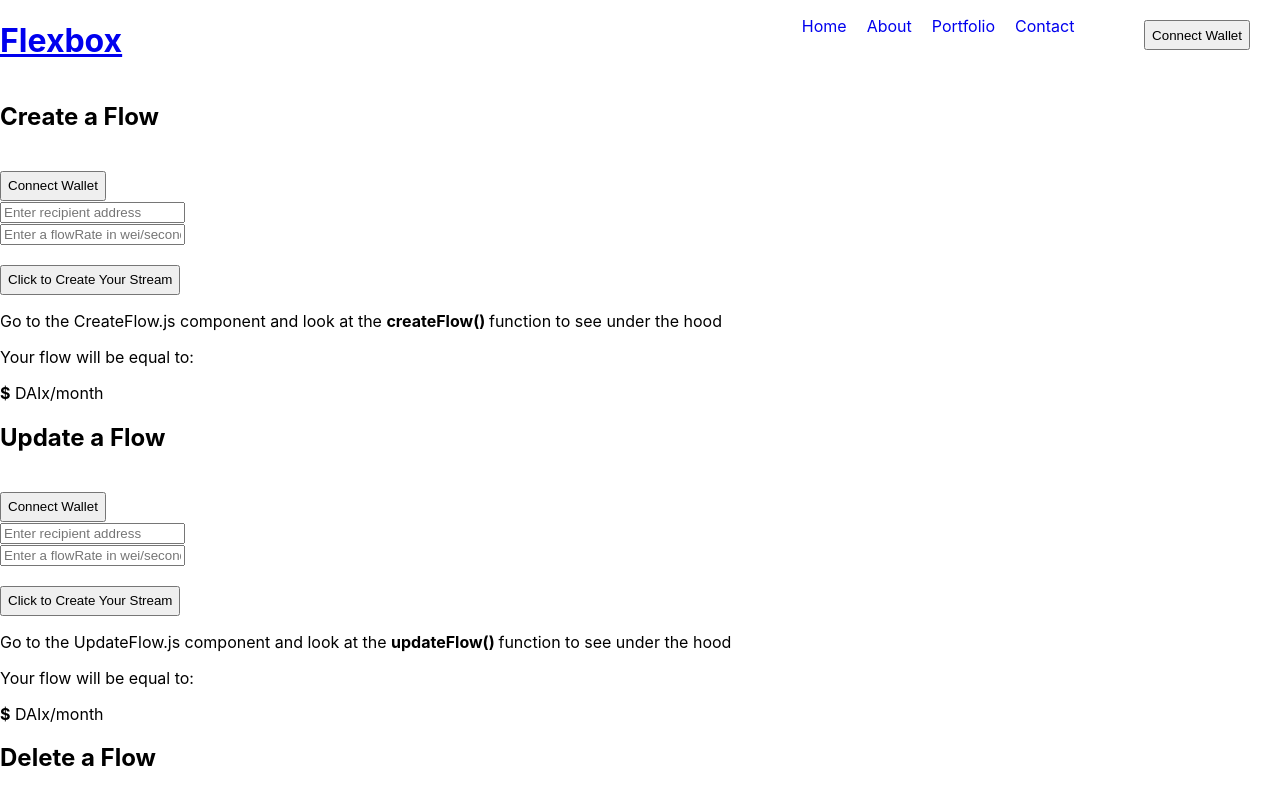
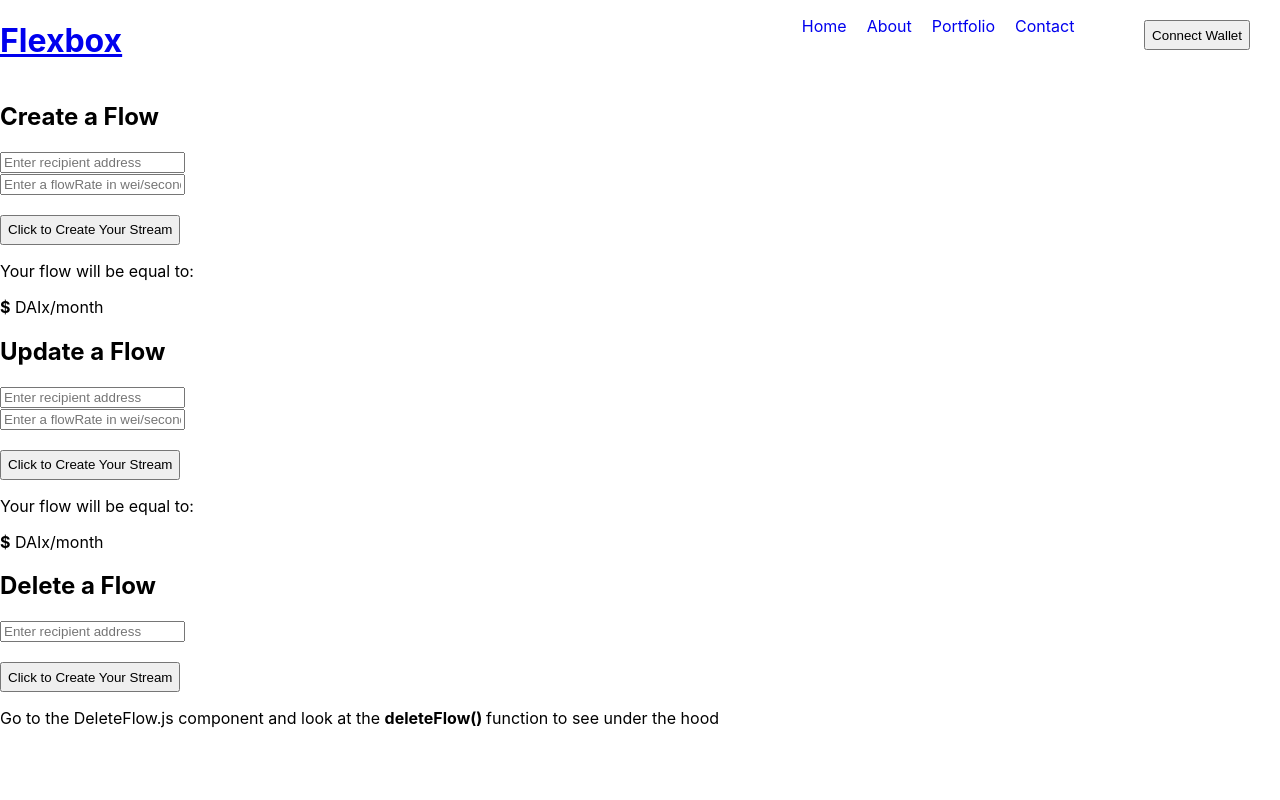
Before and after one commit to sumithprabhu/SuperPush_Dapp, a React (Create React App) app: page / in a window 1280 px wide. Shown: the top 800 px of the page. Built offline with nearby package versions, Linux system fonts and the light colour scheme.

Commit message:
Code Updated

```diff
--- a/src/App.js
+++ b/src/App.js
@@ -1,8 +1,61 @@
 import logo from "./logo.svg";
+import React, { useState, useEffect } from "react";
 import "./App.css";
 import { DeleteStream, CreateStream, UpdateStream } from "./Components/index";
 function App() {
+  let account;
+  const [currentAccount, setCurrentAccount] = useState("");
+  const connectWallet = async () => {
+    try {
+      const { ethereum } = window;
+
+      if (!ethereum) {
+        alert("Get MetaMask!");
+        return;
+      }
+      const accounts = await ethereum.request({
+        method: "eth_requestAccounts"
+      });
+      console.log("Connected", accounts[0]);
+      setCurrentAccount(accounts[0]);
+      account = currentAccount;
+      // Setup listener! This is for the case where a user comes to our site
+      // and connected their wallet for the first time.
+      // setupEventListener()
+    } catch (error) {
+      console.log(error);
+    }
+  };
+
+  const checkIfWalletIsConnected = async () => {
+    console.log("runs");
+    const { ethereum } = window;
+
+    if (!ethereum) {
+      console.log("Make sure you have metamask!");
+      return;
+    } else {
+      console.log("We have the ethereum object", ethereum);
+    }
+
+    const accounts = await window.ethereum.request({ method: "eth_accounts" });
+    const chain = await window.ethereum.request({ method: "eth_chainId" });
+    let chainId = chain;
+    console.log("chain ID:", chain);
+    console.log("global Chain Id:", chainId);
+    if (accounts.length !== 0) {
+      account = accounts[0];
+      console.log("Found an authorized account:", account);
+      setCurrentAccount(account);
+      // Setup listener! This is for the case where a user comes to our site
+      // and ALREADY had their wallet connected + authorized.
+      // setupEventListener()
+    } else {
+      console.log("No authorized account found");
+    }
+  };
   return (
+
     <div className="App">
       <header class="header">
         <h1 class="logo">
@@ -22,11 +75,21 @@ function App() {
             <a href="#">Contact</a>
           </li>
         </ul>
-        <button className="button">Connect Wallet</button>
+        {currentAccount === "" ? (
+        <button id="connectWallet" className="button" onClick={connectWallet}>
+          Connect Wallet
+        </button>
+      ) : (
+        <button className="button">
+          {`${currentAccount.substring(0, 4)}...${currentAccount.substring(
+            38
+          )}`}
+        </button>
+      )}
       </header>
-      <CreateStream />
-      <UpdateStream />
-      <DeleteStream />
+      <CreateStream checkIfWalletIsConnected={checkIfWalletIsConnected} currentAccount={currentAccount}/>
+      <UpdateStream checkIfWalletIsConnected={checkIfWalletIsConnected} currentAccount={currentAccount}/>
+      <DeleteStream checkIfWalletIsConnected={checkIfWalletIsConnected} currentAccount={currentAccount}/>
     </div>
   );
 }
--- a/src/Components/CreateStream/CreateStream.jsx
+++ b/src/Components/CreateStream/CreateStream.jsx
@@ -10,8 +10,6 @@ import {
 } from "react-bootstrap";
 //import "./createFlow.css";
 import { ethers } from "ethers";
-
-let account;
 
 //where the Superfluid logic takes place
 async function createNewFlow(recipient, flowRate) {
@@ -60,62 +58,11 @@ async function createNewFlow(recipient, flowRate) {
   }
 }
 
-const CreateStream = () => {
+const CreateStream = ({checkIfWalletIsConnected,currentAccount}) => {
   const [recipient, setRecipient] = useState("");
   const [isButtonLoading, setIsButtonLoading] = useState(false);
   const [flowRate, setFlowRate] = useState("");
   const [flowRateDisplay, setFlowRateDisplay] = useState("");
-  const [currentAccount, setCurrentAccount] = useState("");
-
-  const connectWallet = async () => {
-    try {
-      const { ethereum } = window;
-
-      if (!ethereum) {
-        alert("Get MetaMask!");
-        return;
-      }
-      const accounts = await ethereum.request({
-        method: "eth_requestAccounts"
-      });
-      console.log("Connected", accounts[0]);
-      setCurrentAccount(accounts[0]);
-      account = currentAccount;
-      // Setup listener! This is for the case where a user comes to our site
-      // and connected their wallet for the first time.
-      // setupEventListener()
-    } catch (error) {
-      console.log(error);
-    }
-  };
-
-  const checkIfWalletIsConnected = async () => {
-    console.log("runs");
-    const { ethereum } = window;
-
-    if (!ethereum) {
-      console.log("Make sure you have metamask!");
-      return;
-    } else {
-      console.log("We have the ethereum object", ethereum);
-    }
-
-    const accounts = await window.ethereum.request({ method: "eth_accounts" });
-    const chain = await window.ethereum.request({ method: "eth_chainId" });
-    let chainId = chain;
-    console.log("chain ID:", chain);
-    console.log("global Chain Id:", chainId);
-    if (accounts.length !== 0) {
-      account = accounts[0];
-      console.log("Found an authorized account:", account);
-      setCurrentAccount(account);
-      // Setup listener! This is for the case where a user comes to our site
-      // and ALREADY had their wallet connected + authorized.
-      // setupEventListener()
-    } else {
-      console.log("No authorized account found");
-    }
-  };
 
   useEffect(() => {
     checkIfWalletIsConnected();
@@ -157,17 +104,7 @@ const CreateStream = () => {
   return (
     <div>
       <h2>Create a Flow</h2>
-      {currentAccount === "" ? (
-        <button id="connectWallet" className="button" onClick={connectWallet}>
-          Connect Wallet
-        </button>
-      ) : (
-        <Card className="connectedWallet">
-          {`${currentAccount.substring(0, 4)}...${currentAccount.substring(
-            38
-          )}`}
-        </Card>
-      )}
+
       <Form>
         <FormGroup className="mb-3">
           <FormControl
@@ -199,10 +136,7 @@ const CreateStream = () => {
       </Form>
 
       <div className="description">
-        <p>
-          Go to the CreateFlow.js component and look at the <b>createFlow() </b>
-          function to see under the hood
-        </p>
+
         <div className="calculation">
           <p>Your flow will be equal to:</p>
           <p>
--- a/src/Components/DeleteStream/DeleteStream.jsx
+++ b/src/Components/DeleteStream/DeleteStream.jsx
@@ -11,7 +11,7 @@ import {
 //import "./updateFlow.css";
 import { ethers } from "ethers";
 
-let account;
+
 
 //where the Superfluid logic takes place
 async function deleteExistingFlow(recipient) {
@@ -59,60 +59,11 @@ async function deleteExistingFlow(recipient) {
   }
 }
 
-const DeleteStream = () => {
+const DeleteStream = ({checkIfWalletIsConnected,currentAccount}) => {
   const [recipient, setRecipient] = useState("");
   const [isButtonLoading, setIsButtonLoading] = useState(false);
-  const [currentAccount, setCurrentAccount] = useState("");
 
-  const connectWallet = async () => {
-    try {
-      const { ethereum } = window;
 
-      if (!ethereum) {
-        alert("Get MetaMask!");
-        return;
-      }
-      const accounts = await ethereum.request({
-        method: "eth_requestAccounts"
-      });
-      console.log("Connected", accounts[0]);
-      setCurrentAccount(accounts[0]);
-      account = currentAccount;
-      // Setup listener! This is for the case where a user comes to our site
-      // and connected their wallet for the first time.
-      // setupEventListener()
-    } catch (error) {
-      console.log(error);
-    }
-  };
-
-  const checkIfWalletIsConnected = async () => {
-    console.log("runs");
-    const { ethereum } = window;
-
-    if (!ethereum) {
-      console.log("Make sure you have metamask!");
-      return;
-    } else {
-      console.log("We have the ethereum object", ethereum);
-    }
-
-    const accounts = await window.ethereum.request({ method: "eth_accounts" });
-    const chain = await window.ethereum.request({ method: "eth_chainId" });
-    let chainId = chain;
-    console.log("chain ID:", chain);
-    console.log("global Chain Id:", chainId);
-    if (accounts.length !== 0) {
-      account = accounts[0];
-      console.log("Found an authorized account:", account);
-      setCurrentAccount(account);
-      // Setup listener! This is for the case where a user comes to our site
-      // and ALREADY had their wallet connected + authorized.
-      // setupEventListener()
-    } else {
-      console.log("No authorized account found");
-    }
-  };
 
   useEffect(() => {
     checkIfWalletIsConnected();
@@ -148,17 +99,7 @@ const DeleteStream = () => {
   return (
     <div>
       <h2>Delete a Flow</h2>
-      {currentAccount === "" ? (
-        <button id="connectWallet" className="button" onClick={connectWallet}>
-          Connect Wallet
-        </button>
-      ) : (
-        <Card className="connectedWallet">
-          {`${currentAccount.substring(0, 4)}...${currentAccount.substring(
-            38
-          )}`}
-        </Card>
-      )}
+
       <Form>
         <FormGroup className="mb-3">
           <FormControl
--- a/src/Components/UpdateStream/UpdateStream.jsx
+++ b/src/Components/UpdateStream/UpdateStream.jsx
@@ -11,7 +11,7 @@ import {
 //import "./updateFlow.css";
 import { ethers } from "ethers";
 
-let account;
+
 
 //where the Superfluid logic takes place
 async function updateExistingFlow(recipient, flowRate) {
@@ -60,62 +60,12 @@ async function updateExistingFlow(recipient, flowRate) {
   }
 }
 
-const UpdateStream = () => {
+const UpdateStream = ({checkIfWalletIsConnected,currentAccount}) => {
   const [recipient, setRecipient] = useState("");
   const [isButtonLoading, setIsButtonLoading] = useState(false);
   const [flowRate, setFlowRate] = useState("");
   const [flowRateDisplay, setFlowRateDisplay] = useState("");
-  const [currentAccount, setCurrentAccount] = useState("");
 
-  const connectWallet = async () => {
-    try {
-      const { ethereum } = window;
-
-      if (!ethereum) {
-        alert("Get MetaMask!");
-        return;
-      }
-      const accounts = await ethereum.request({
-        method: "eth_requestAccounts"
-      });
-      console.log("Connected", accounts[0]);
-      setCurrentAccount(accounts[0]);
-      account = currentAccount;
-      // Setup listener! This is for the case where a user comes to our site
-      // and connected their wallet for the first time.
-      // setupEventListener()
-    } catch (error) {
-      console.log(error);
-    }
-  };
-
-  const checkIfWalletIsConnected = async () => {
-    console.log("runs");
-    const { ethereum } = window;
-
-    if (!ethereum) {
-      console.log("Make sure you have metamask!");
-      return;
-    } else {
-      console.log("We have the ethereum object", ethereum);
-    }
-
-    const accounts = await window.ethereum.request({ method: "eth_accounts" });
-    const chain = await window.ethereum.request({ method: "eth_chainId" });
-    let chainId = chain;
-    console.log("chain ID:", chain);
-    console.log("global Chain Id:", chainId);
-    if (accounts.length !== 0) {
-      account = accounts[0];
-      console.log("Found an authorized account:", account);
-      setCurrentAccount(account);
-      // Setup listener! This is for the case where a user comes to our site
-      // and ALREADY had their wallet connected + authorized.
-      // setupEventListener()
-    } else {
-      console.log("No authorized account found");
-    }
-  };
 
   useEffect(() => {
     checkIfWalletIsConnected();
@@ -157,17 +107,7 @@ const UpdateStream = () => {
   return (
     <div>
       <h2>Update a Flow</h2>
-      {currentAccount === "" ? (
-        <button id="connectWallet" className="button" onClick={connectWallet}>
-          Connect Wallet
-        </button>
-      ) : (
-        <Card className="connectedWallet">
-          {`${currentAccount.substring(0, 4)}...${currentAccount.substring(
-            38
-          )}`}
-        </Card>
-      )}
+
       <Form>
         <FormGroup className="mb-3">
           <FormControl
@@ -199,10 +139,6 @@ const UpdateStream = () => {
       </Form>
 
       <div className="description">
-        <p>
-          Go to the UpdateFlow.js component and look at the <b>updateFlow() </b>
-          function to see under the hood
-        </p>
         <div className="calculation">
           <p>Your flow will be equal to:</p>
           <p>
```
